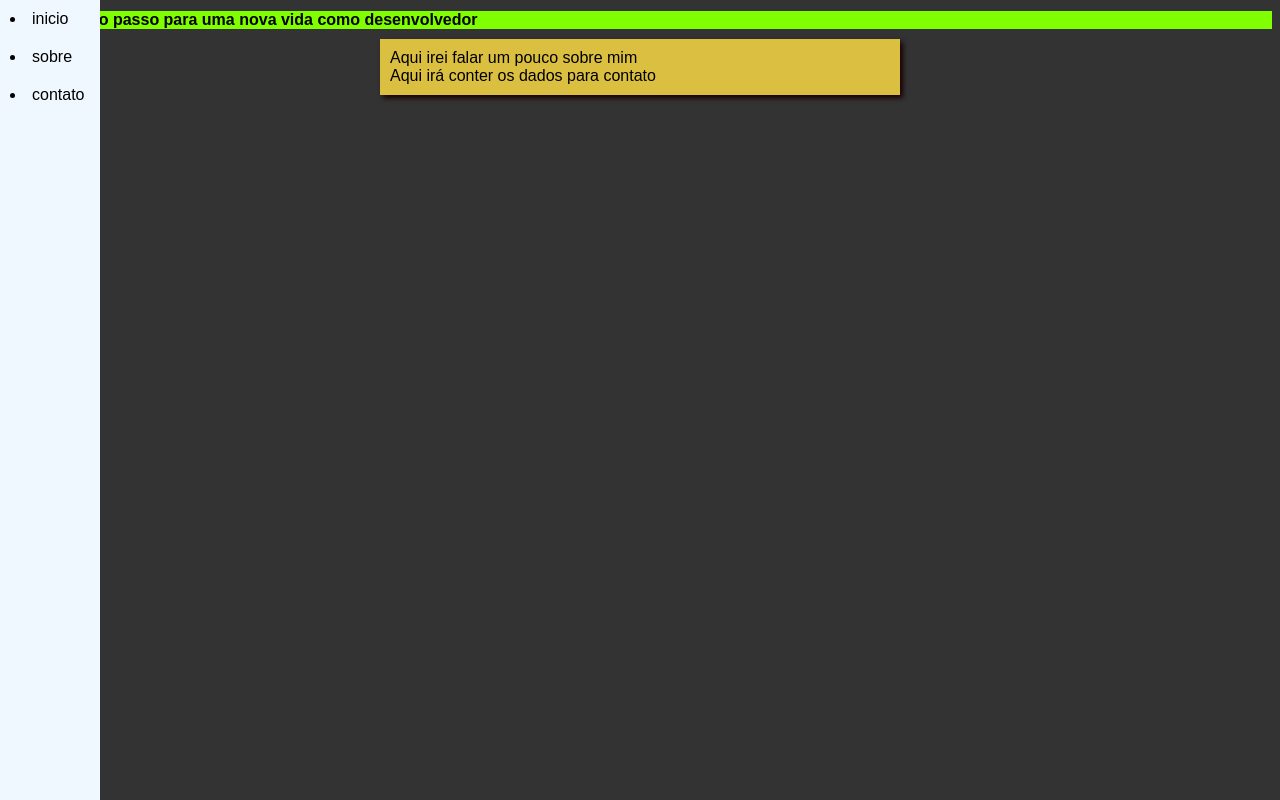
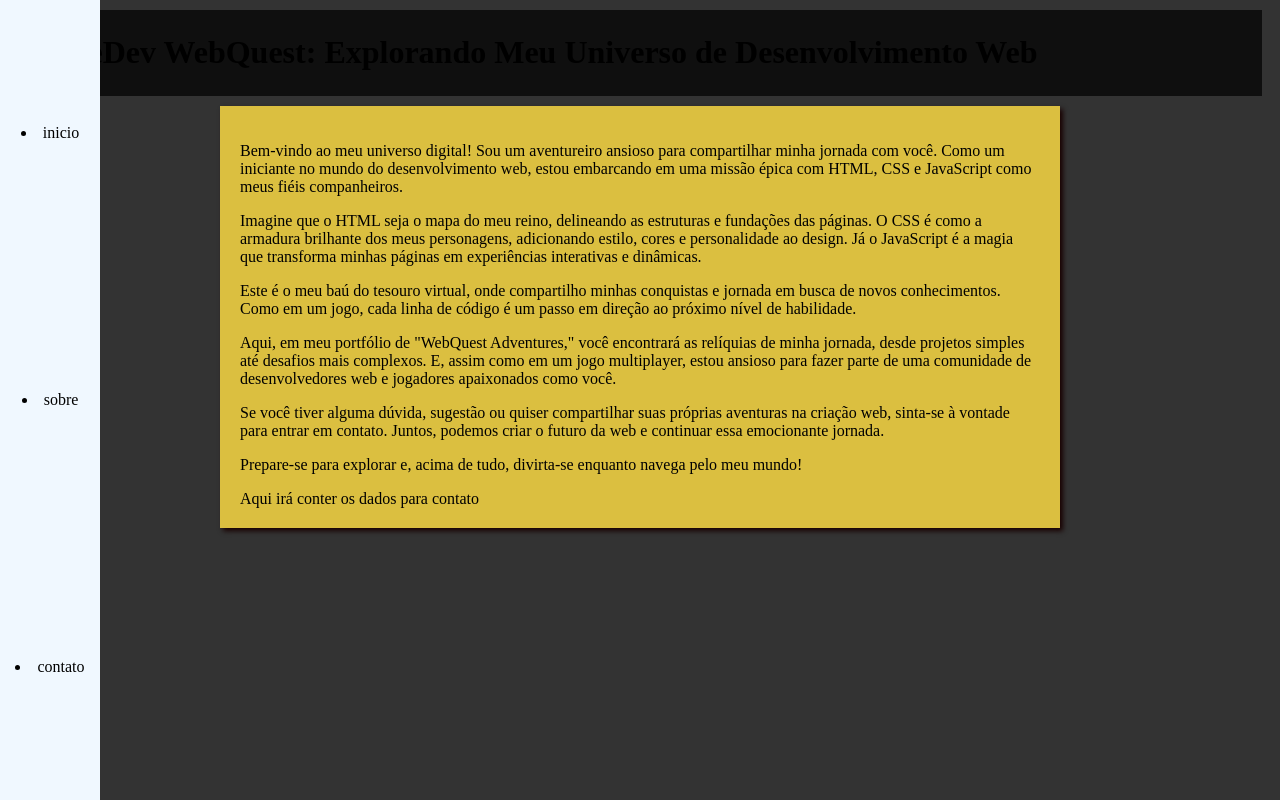
Before and after one commit to CristovaoG/Projeto-Site, a plain HTML site: page index.html in a window 1280 px wide. Drawn offline with Linux system fonts and the light colour scheme.

Commit message:
04-09-2023 v2

```diff
--- a/estilos/style.css
+++ b/estilos/style.css
@@ -1,31 +1,32 @@
-*{
-    font-family: Arial, Helvetica, sans-serif;
-    font-size: 16px;
-}
-
 .navside{
     background-color: aliceblue;
     height: 100%;
     width: 100px;
+
     position: fixed;
-    z-index: 1;
     top: 0;
     left: 0;
     overflow-x: hidden;
+    display: grid;
 
 }
 
 .navside li {
 margin:auto;
 padding: 10px;
-align-content: center;
-
 }
 
 header{
-    background-color: chartreuse;
+    top: 0;
+    padding: 3px;
+    background-color: rgb(0, 0, 0, 0.7);
     margin-top: 0px;
     width: auto;
+    margin: 10px;
+}
+
+.titulo{
+    font:arial, 100px, white;
 
 }
 
@@ -36,8 +37,8 @@ body{
 main{
 
     background-color: rgb(219, 191, 64);
-    width: 500px;
+    width: 800px;
     margin: auto;
-    padding: 10px;
+    padding: 20px;
     box-shadow: 3px 3px 5px rgb(24, 0, 0);
 }
--- a/index.html
+++ b/index.html
@@ -14,10 +14,22 @@
 
         </div>
         <header>
-            <h1>Meu primeiro passo para uma nova vida como desenvolvedor</h1>
+            <h1 class="titulo">GameDev WebQuest: Explorando Meu Universo de Desenvolvimento Web</h1>
         </header>
         <main>
-            <article>Aqui irei falar um pouco sobre mim</article>
+            <article class="inicio">
+
+                <p>Bem-vindo ao meu universo digital! Sou um aventureiro ansioso para compartilhar minha jornada com você. Como um iniciante no mundo do desenvolvimento web, estou embarcando em uma missão épica com HTML, CSS e JavaScript como meus fiéis companheiros.</p>
+
+                <p>Imagine que o HTML seja o mapa do meu reino, delineando as estruturas e fundações das páginas. O CSS é como a armadura brilhante dos meus personagens, adicionando estilo, cores e personalidade ao design. Já o JavaScript é a magia que transforma minhas páginas em experiências interativas e dinâmicas.</p>
+
+                <p>Este é o meu baú do tesouro virtual, onde compartilho minhas conquistas e jornada em busca de novos conhecimentos. Como em um jogo, cada linha de código é um passo em direção ao próximo nível de habilidade.</p>
+
+                <p>Aqui, em meu portfólio de "WebQuest Adventures," você encontrará as relíquias de minha jornada, desde projetos simples até desafios mais complexos. E, assim como em um jogo multiplayer, estou ansioso para fazer parte de uma comunidade de desenvolvedores web e jogadores apaixonados como você.</p>
+
+                <p>Se você tiver alguma dúvida, sugestão ou quiser compartilhar suas próprias aventuras na criação web, sinta-se à vontade para entrar em contato. Juntos, podemos criar o futuro da web e continuar essa emocionante jornada.</p>
+
+                <p>Prepare-se para explorar e, acima de tudo, divirta-se enquanto navega pelo meu mundo!</p></article>
 
             <div class="contato">Aqui irá conter os dados para contato</div>
         </main>
```
